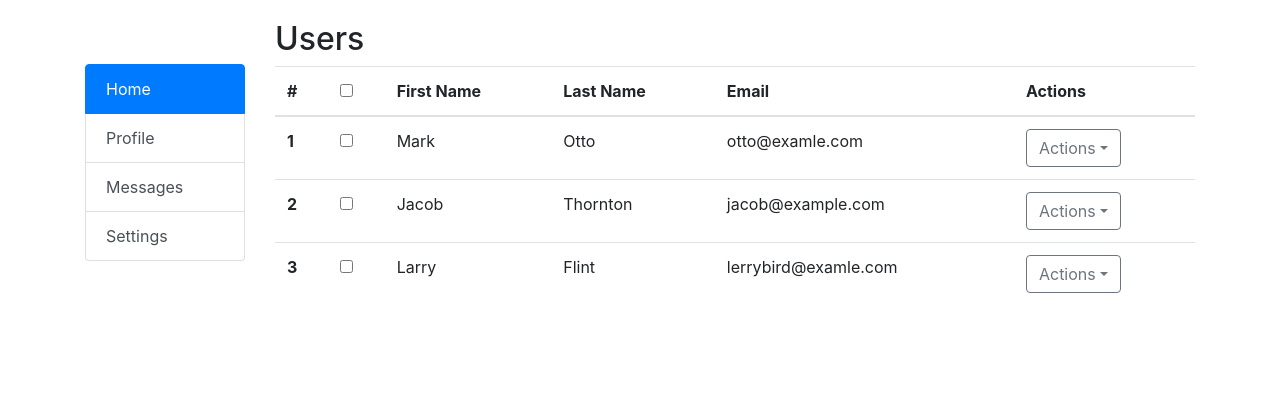
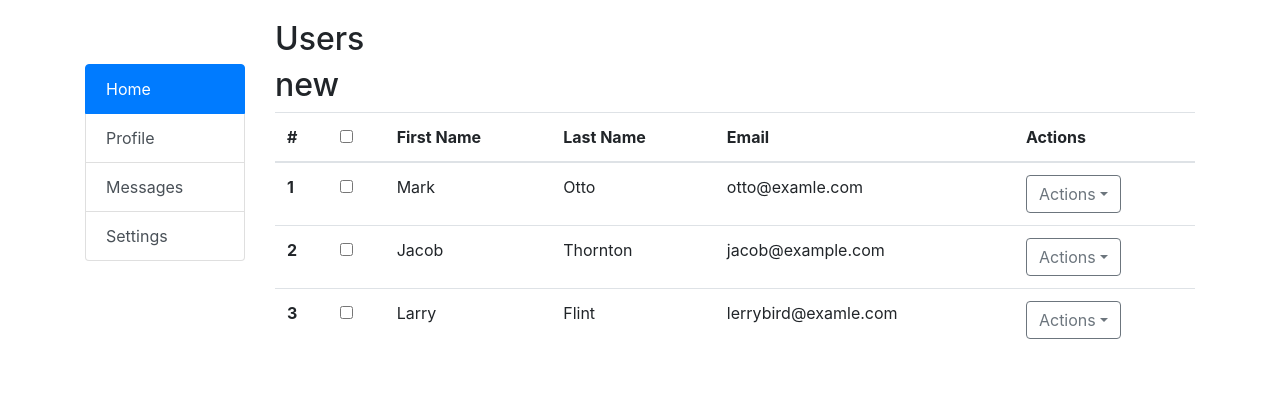
Before and after one commit to maricicmilos/video_club, a PHP site: page / in a window 1280 px wide. Shown: the part 94-514 px from the top of the page. Run offline with PHP 8.4, Linux system fonts and the light colour scheme.

Commit message:
250720_11:41_video_club_project_starting_point

```diff
--- a/index.php
+++ b/index.php
@@ -27,7 +27,7 @@
             </div>
         </div>
         <div class="col-10">
-            <h2>Users</h2>
+            <h2>Users</h2><h2>new</h2>
             <table class="table table-hover">
                 <thead>
                 <tr>
```
